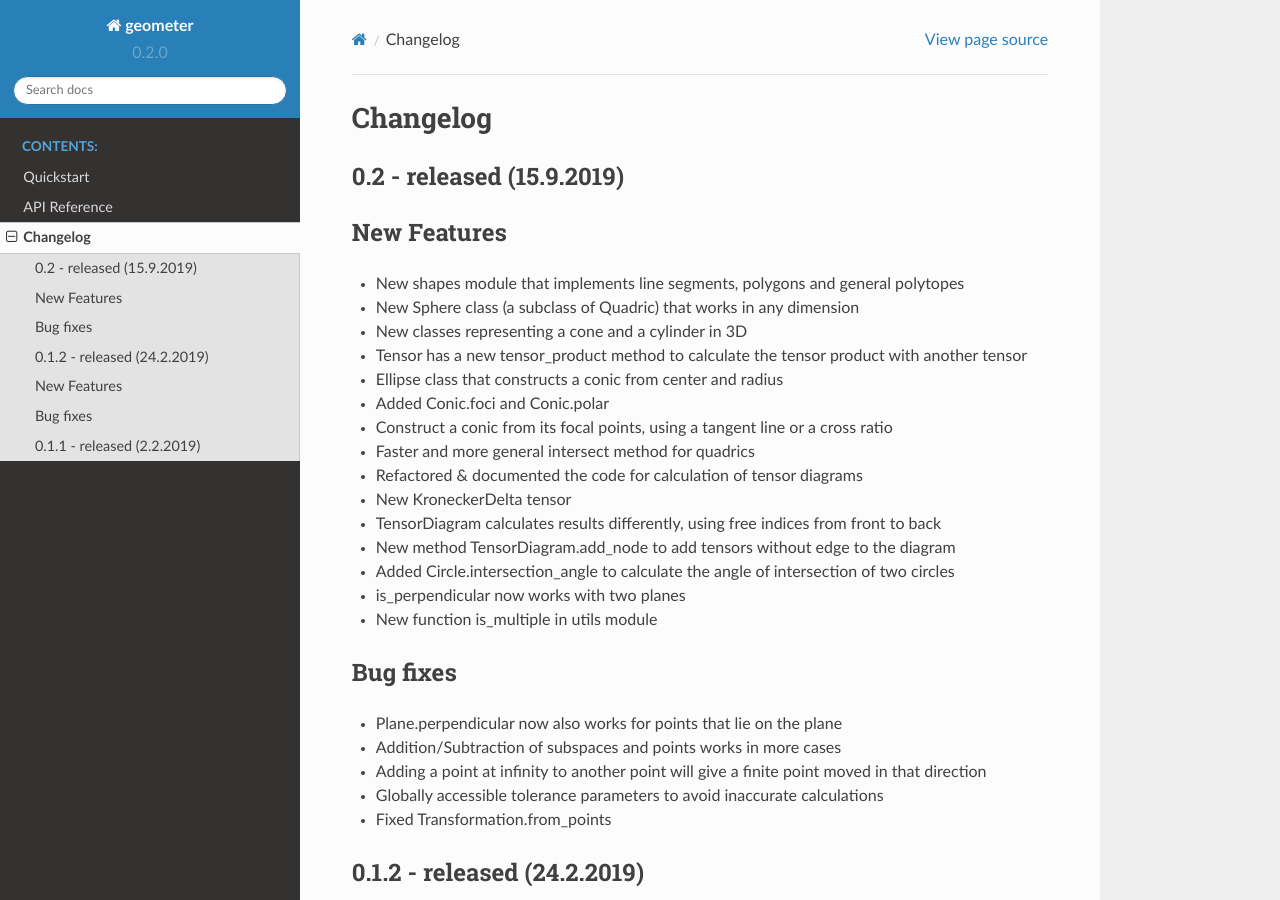
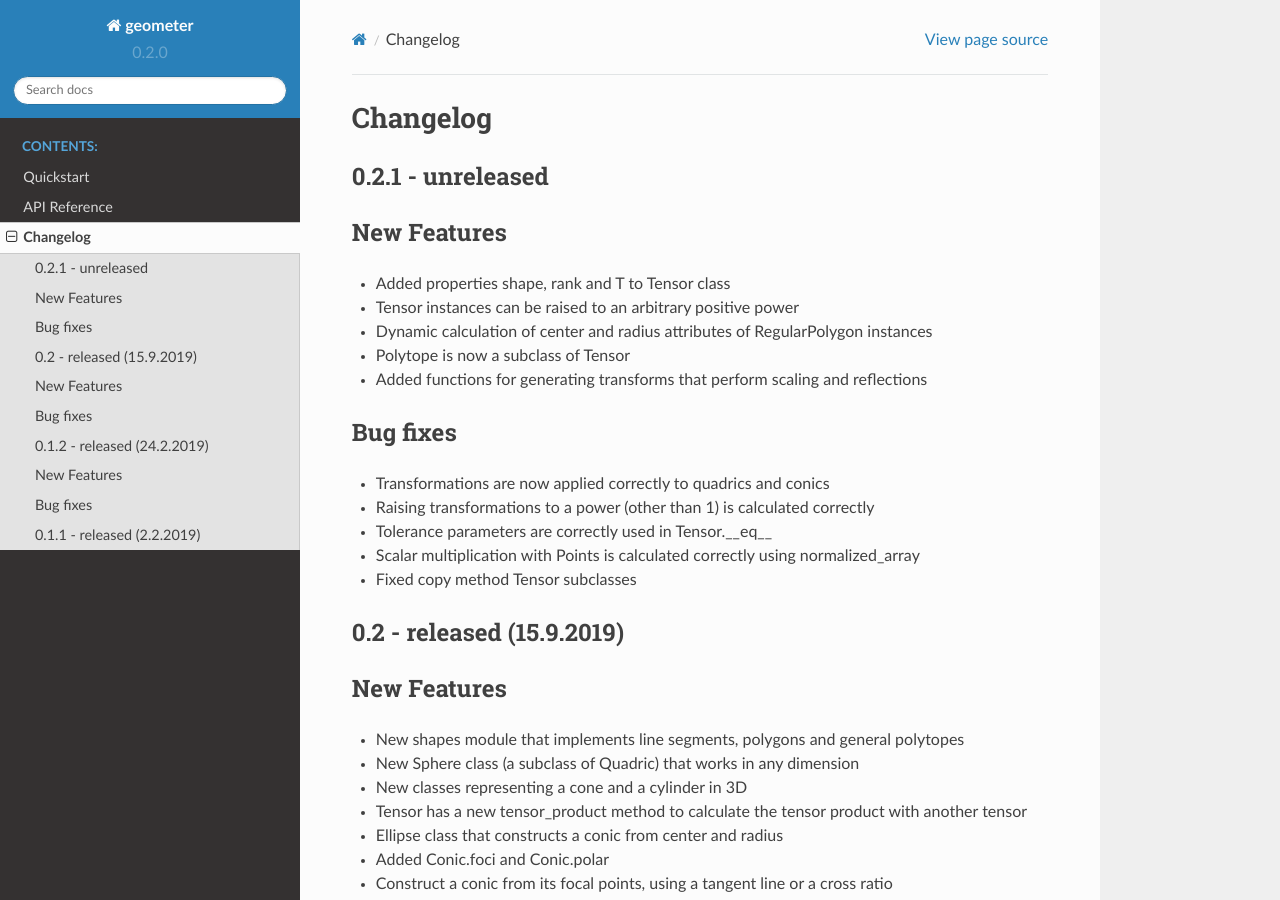
Before and after one commit to jan-mue/geometer, a Sphinx documentation site: the page built from docs/changelog.rst, in a window 1280 px wide and 900 px high. Built offline with Sphinx 7.4.7 and the Read the Docs theme 2.0.0, drawn with Linux system fonts in a browser that asks for light colours.

Commit message:
updated changelog

```diff
--- a/docs/changelog.rst
+++ b/docs/changelog.rst
@@ -1,6 +1,28 @@
 
 Changelog
 =========
+
+0.2.1 - unreleased
+------------------
+
+New Features
+------------
+
+- Added properties shape, rank and T to Tensor class
+- Tensor instances can be raised to an arbitrary positive power
+- Dynamic calculation of center and radius attributes of RegularPolygon instances
+- Polytope is now a subclass of Tensor
+- Added functions for generating transforms that perform scaling and reflections
+
+Bug fixes
+---------
+
+- Transformations are now applied correctly to quadrics and conics
+- Raising transformations to a power (other than 1) is calculated correctly
+- Tolerance parameters are correctly used in Tensor.__eq__
+- Scalar multiplication with Points is calculated correctly using normalized_array
+- Fixed copy method Tensor subclasses
+
 
 0.2 - released (15.9.2019)
 --------------------------
```
